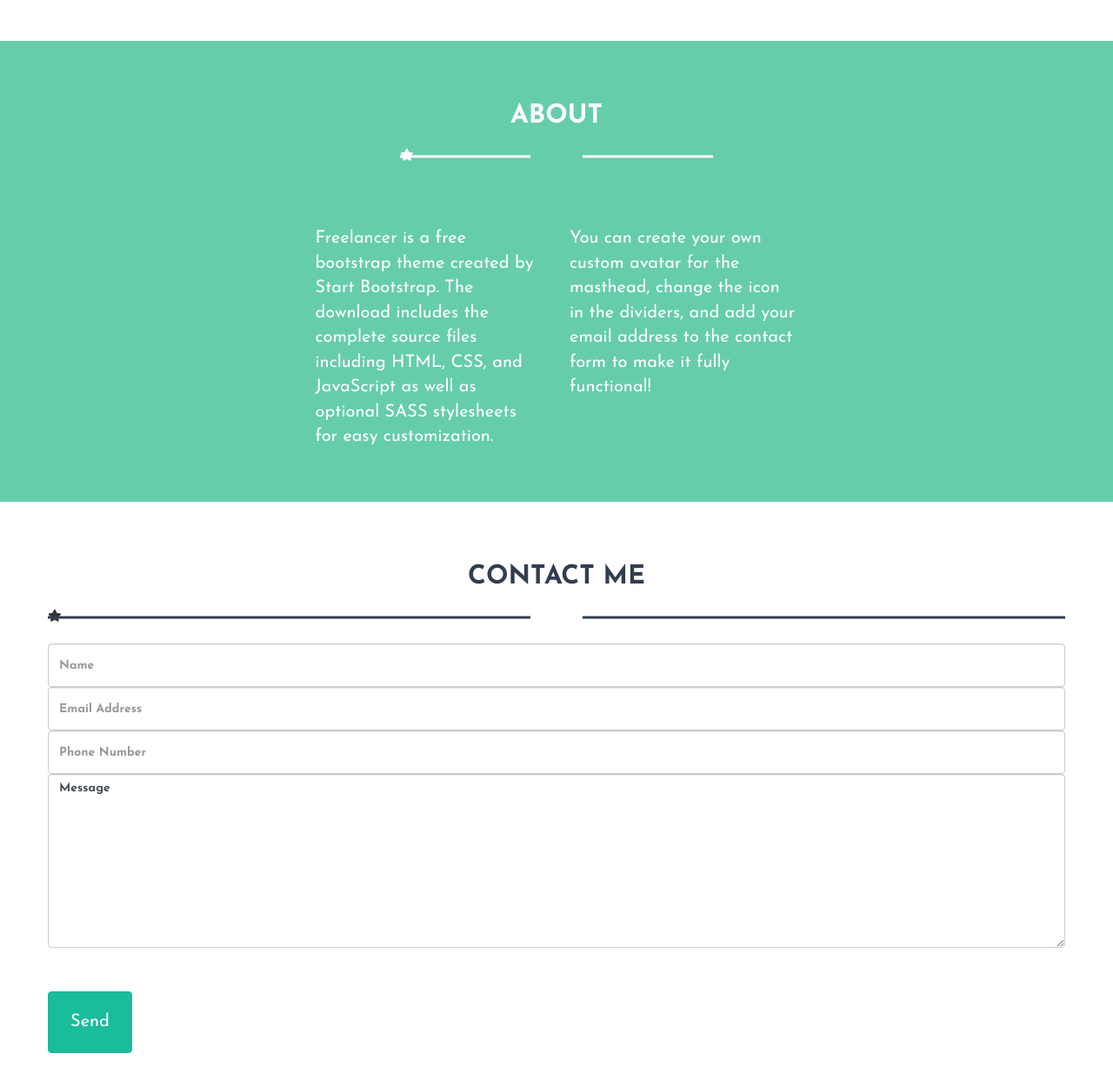
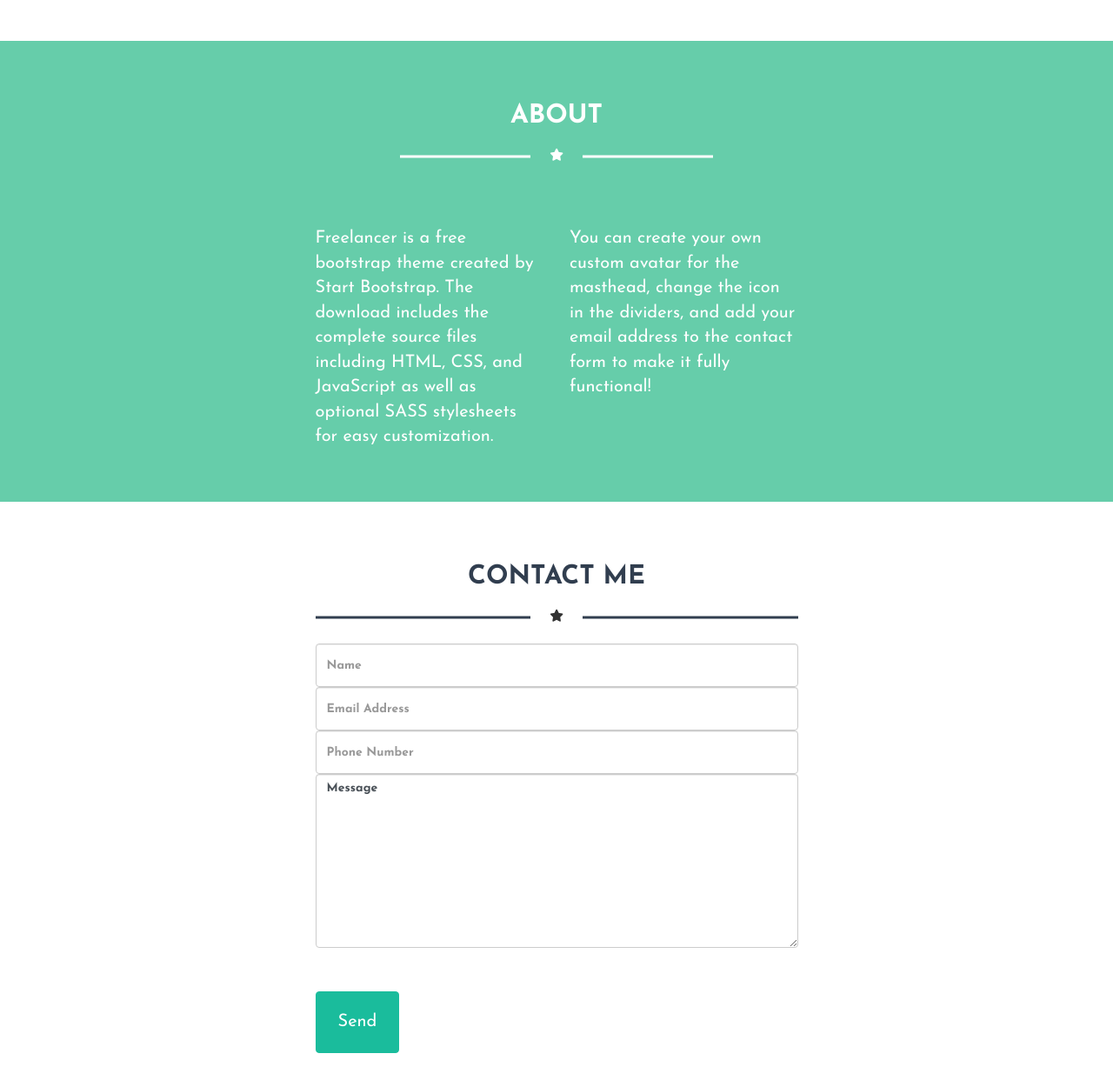
Before and after one commit to veronica012/html-css-bootstrap-freelancer, a plain HTML site: page index.html in a window 1280 px wide. Shown: the part 1306-2556 px from the top of the page at 87% size. Drawn offline with nearby package versions, Linux system fonts and the light colour scheme.

Commit message:
correzioni text-center e section contact me

```diff
--- a/index.html
+++ b/index.html
@@ -43,7 +43,7 @@
                         <p class="text-uppercase text-center h2">
                             <strong>start bootstrap</strong>
                         </p>
-                        <div class="separatore center-block">
+                        <div class="separatore center-block text-center">
                         <i class="fas fa-star"></i>
                     </div>
                         <p class="text-center">
@@ -64,7 +64,7 @@
                     <div class="col-lg-4">
                     <p><h2 class="text-center text-uppercase"><strong>portfolio</strong></h2></p>
 
-                    <div class="separatore center-block">
+                    <div class="separatore center-block text-center">
 
                     <i class="fas fa-star"></i>
                 </div>
@@ -98,7 +98,7 @@
                     <div class="col-lg-4">
                         <p><h2 class="text-center text-uppercase"><strong>about</strong></h2></p>
 
-                        <div class="separatore center-block">
+                        <div class="separatore center-block text-center">
 
                         <i class="fas fa-star"></i>
                     </div>
@@ -131,11 +131,11 @@
         <section class="contact-me">
             <div class="container">
                 <div class="row">
-                    <p>
-                        <h2 class="text-center text-uppercase"><strong>contact me<strong>
+                    <div class="col-lg-6 col-lg-offset-3">
+                    <p><h2 class="text-center text-uppercase"><strong>contact me<strong>
                         </h2>
                     </p>
-                    <div class="separatore center-block">
+                    <div class="separatore center-block text-center">
                     <i class="fas fa-star"></i>
                     </div>
                     <div class="form">
@@ -147,13 +147,8 @@
                     <div class="send">
                         <button type="submit" class="btn btn-primary btn-xl" id="sendMessageButton">Send</button>
                     </div>
-
-
-
-
-
-
                 </div>
+            </div>
 
             </div>
 
--- a/style.css
+++ b/style.css
@@ -26,7 +26,6 @@ header {
 }
 
 .separatore {
-
     position: relative;
     margin-top: 20px;
     margin-bottom: 20px;
```
